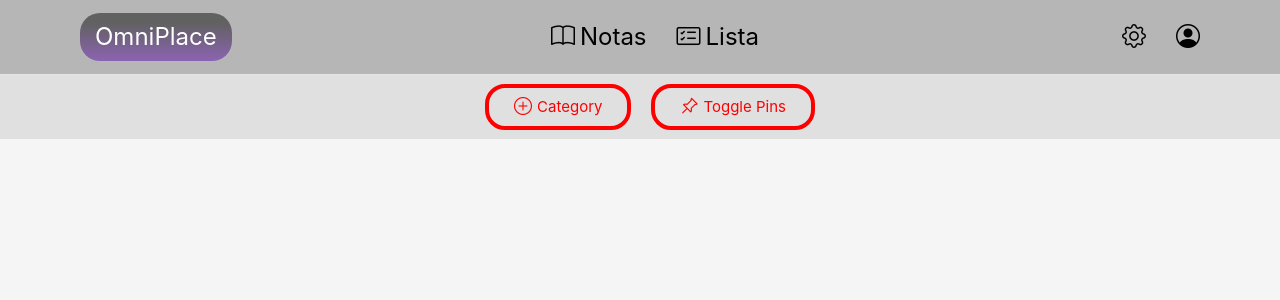
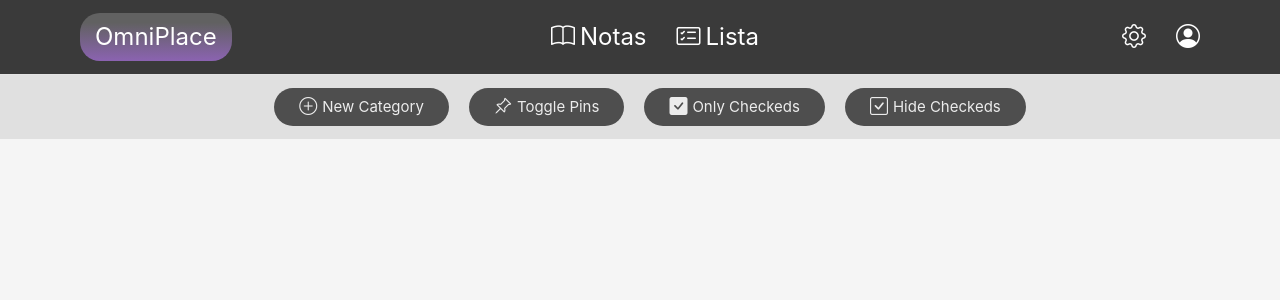
Before and after one commit to iDelTer/OmniPlace, a Vue app: page / in a window 1280 px wide. Shown: the top 300 px of the page. Built offline with nearby package versions, Linux system fonts and the light colour scheme.

Commit message:
Added 2 new system: Show only checked items, Hide checked items. Changed some theme styles

```diff
--- a/src/assets/base.css
+++ b/src/assets/base.css
@@ -10,7 +10,7 @@
     --light-navbar-background-color: #b6b6b6;
     --light-list-menu-background-color: #e0e0e0;
 
-    /* Light mode */
+    /* Dark mode */
     --dark-background-color: rgb(78, 78, 78);
     --dark-antibackground-color: whitesmoke;
     --dark-text-color: rgb(236, 236, 236);
--- a/src/components/Lists/Category.vue
+++ b/src/components/Lists/Category.vue
@@ -61,9 +61,37 @@
             </div>
         </div>
 
-        <div class="items-container">
+        <div class="items-container" v-if="checkedOptions.showCheckeds">
             <div
             class="item" v-for="item in propItems" >
+                <Item
+                v-if="item.category === propiedad.id && item.isChecked"
+                :propiedades="item"
+                :catColor="String(propiedad.color)"
+                @removeItem="removeItem(item.id)"
+                :draggable="true"
+                @dragstart="dragStartHandler(item, $event)"
+                />
+            </div>
+        </div>
+
+        <div class="items-container" v-else-if="checkedOptions.hideCheckeds">
+            <div
+            class="item" v-for="item in propItems" >
+                <Item
+                v-if="item.category === propiedad.id && !item.isChecked"
+                :propiedades="item"
+                :catColor="String(propiedad.color)"
+                @removeItem="removeItem(item.id)"
+                :draggable="true"
+                @dragstart="dragStartHandler(item, $event)"
+                />
+            </div>
+        </div>
+
+        <div class="items-container" v-else>
+            <div
+            class="item" v-for="item in propItems">
                 <Item
                 v-if="item.category === propiedad.id"
                 :propiedades="item"
@@ -90,6 +118,10 @@
             },
             propItems: {
                 type: Array,
+                required: true
+            },
+            checkedOptions: {
+                type: Object,
                 required: true
             }
         },
--- a/src/components/Lists/Item.vue
+++ b/src/components/Lists/Item.vue
@@ -8,14 +8,13 @@
         <input
             type="checkbox"
             class="input-check"
-            :style="{borderColor: catColor}"
             v-model="propiedades.isChecked"
             @click="changeChecked()"
         />
     </div>
     <div class="item-text">
         <div v-if="propiedades.isChecked">
-            <span class="italic">{{ propiedades.text }}</span>
+            <span class="checkedStyle">{{ propiedades.text }}</span>
         </div>
         <div v-else>
             <input
--- a/src/components/Lists/Lists.vue
+++ b/src/components/Lists/Lists.vue
@@ -10,7 +10,7 @@ import { uuid4 as gId } from "uuid4";
 				<i class="title-img bi bi-plus-circle"></i>
 			</div>
 			<div class="menu-text">
-				<span>Category</span>
+				<span>New Category</span>
 			</div>
 		</div>
 		<div class="menu-item" @click="togglePinned()">
@@ -21,12 +21,29 @@ import { uuid4 as gId } from "uuid4";
 				<span>Toggle Pins</span>
 			</div>
 		</div>
+		<div class="menu-item" @click="onlyCheckeds()">
+			<div class="menu-icon">
+				<i class="title-img bi bi-check-square-fill"></i>
+			</div>
+			<div class="menu-text">
+				<span>Only Checkeds</span>
+			</div>
+		</div>
+		<div class="menu-item" @click="hideCheckeds()">
+			<div class="menu-icon">
+				<i class="title-img bi bi-check-square"></i>
+			</div>
+			<div class="menu-text">
+				<span>Hide Checkeds</span>
+			</div>
+		</div>
 	</div>
 
 	<div id="list-box" :style="{flexDirection: 'column'}" v-if="showPinned">
 		<div id="pinned-box">
 			<div class="categories-title">
-				<p class="list-box-title">PINNED LISTS</p>
+				<!-- <p class="list-box-title">PINNED LISTS</p> -->
+				<p class="list-box-title"><i class="bi bi-pin-angle-fill"></i></p>
 			</div>
 
 			<div class="categories-box">
@@ -36,6 +53,7 @@ import { uuid4 as gId } from "uuid4";
 						v-if="category.isPinned"
 						:propiedad="category"
 						:propItems="items"
+						:checkedOptions="checkedOptions"
 						@removeCategory="removeCategory(category.id)"
 						@draggingStarted="draggingStarted()"
 						@draggingFinished="draggingFinished()"
@@ -46,7 +64,8 @@ import { uuid4 as gId } from "uuid4";
 
 		<div id="notpinned-box">
 			<div class="categories-title">
-				<p class="list-box-title">NO PINNED LISTS</p>
+				<!-- <p class="list-box-title">NO PINNED LISTS</p> -->
+				<p class="list-box-title"><i class="bi bi-pin-angle"></i></p>
 			</div>
 			<div class="categories-box">
 				<template v-for="category in categories">
@@ -55,6 +74,7 @@ import { uuid4 as gId } from "uuid4";
 						v-if="!category.isPinned"
 						:propiedad="category"
 						:propItems="items"
+						:checkedOptions="checkedOptions"
 						@removeCategory="removeCategory(category.id)"
 						@draggingStarted="draggingStarted()"
 						@draggingFinished="draggingFinished()"
@@ -70,6 +90,7 @@ import { uuid4 as gId } from "uuid4";
 			v-for="category in categories"
 			:propiedad="category"
 			:propItems="items"
+			:checkedOptions="checkedOptions"
 			@removeCategory="removeCategory(category.id)"
 			@draggingStarted="draggingStarted()"
 			@draggingFinished="draggingFinished()"
@@ -90,6 +111,10 @@ export default {
 			items: [],
 			categories: [],
 			showPinned: false,
+			checkedOptions: {
+				showCheckeds: false,
+				hideCheckeds: false
+			},
 			category: {
 				id: "",
 				name: "",
@@ -123,6 +148,14 @@ export default {
 		},
 		togglePinned() {
 			this.showPinned = !this.showPinned;
+		},
+		onlyCheckeds(){
+			this.checkedOptions.showCheckeds = !this.checkedOptions.showCheckeds
+			this.checkedOptions.hideCheckeds = this.checkedOptions.hideCheckeds = false
+		},
+		hideCheckeds(){
+			this.checkedOptions.hideCheckeds = !this.checkedOptions.hideCheckeds
+			this.checkedOptions.showCheckeds = this.checkedOptions.showCheckeds = false
 		},
 		draggingStarted() {
 			this.categories.map((c) => {
@@ -160,15 +193,19 @@ export default {
 			});
 		}
 	},
+	emits: [
+
+	],
 	watch: {
 		categories: {
 			deep: true,
 			handler: (newVal) => {
-				const watch = newVal.map(({ id, name, color, isPinned }) => ({
+				const watch = newVal.map(({ id, name, color, isPinned, showCheckeds }) => ({
 					id,
 					name,
 					color,
-					isPinned
+					isPinned,
+					showCheckeds
 				}));
 				localStorage.setItem("categories", JSON.stringify(watch));
 			}
--- a/src/components/Lists/item.css
+++ b/src/components/Lists/item.css
@@ -65,10 +65,6 @@
     align-content: center;
     background-color: transparent;
 }
-/*.context-img{
-    width: 10px;
-    height: 10px;
-}*/
 .context-img{
     font-size: 16px;
 }
@@ -76,7 +72,7 @@
     cursor: pointer;
 }
 
-.italic{
-    color: black;
+.checkedStyle{
+    color: var(--text-color);
     text-decoration: line-through;
 }
--- a/src/components/Lists/list.css
+++ b/src/components/Lists/list.css
@@ -22,14 +22,16 @@
   flex-direction: row;
   flex-wrap: wrap;
   align-content: center;
-  color: red;
-  font-weight: bold;
-  border: 4px solid red;
+  /* color: red; */
+  color: var(--antitext-color);
+  background-color: var(--antibackground-color);
+  font-weight: bolder;
+  /* border: 4px solid var(--antitext-color); */
   transition: 0.5s;
 }
 .menu-item:hover{
-  color: white;
-  background-color: red;
+  color: var(--text-color);
+  background-color: var(--background-color);
   border-color: rgb(224, 4, 4);
   transition: 0.5s;
   cursor: pointer;
@@ -49,18 +51,6 @@
 }
 
 
-/* #list-box{
-  position: relative;
-  width: auto;
-  min-height: 100%;
-  height: 100%;
-  display: flex;
-  flex-direction: row;
-  flex-wrap: wrap;
-  justify-content: center;
-  align-content: flex-start;
-  padding: 2rem;
-} */
 #list-box{
   position: relative;
   width: auto;
--- a/src/components/Navbar/navbar.css
+++ b/src/components/Navbar/navbar.css
@@ -8,10 +8,10 @@
     align-content: center;
     width: 100%;
     height: 75px;
-    background-color: var(--navbar-background-color);
+    background-color: var(--dark-navbar-background-color);
     border-bottom: 1px solid rgb(228, 228, 228);
     font-size: 24px;
-    color: var(--text-color);
+    color: white;
     font-weight: bold;
 }
 .navbar div{
```
Also changed, not shown: src/components/Lists/category.css (line endings or trailing spaces).
